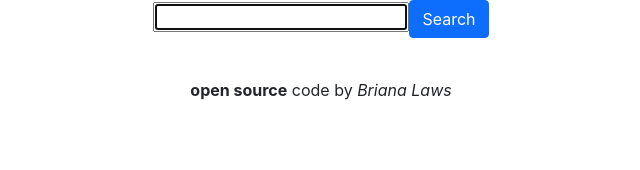
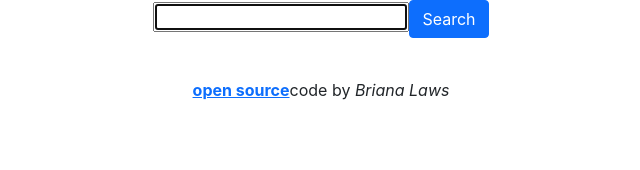
Before and after one commit to brialaws98/dictionary-react-app, a React (Create React App) app: page / in a window 1280 px wide. Shown: the top 170 px of the page, without its empty margins (319-959 px from the left). Built offline with nearby package versions, Linux system fonts and the light colour scheme.

Commit message:
Add link to GitHub

```diff
--- a/src/App.js
+++ b/src/App.js
@@ -12,7 +12,13 @@ function App() {
 
       </main>
       <footer>
-        <strong>open source</strong> code by <em>Briana Laws</em>
+        <strong>
+          <a href="https://github.com/brialaws98/dictionary-react-app">
+            open source
+
+          </a>
+        </strong>
+           code by <em>Briana Laws</em>
       </footer>
     </div>
   );
```
